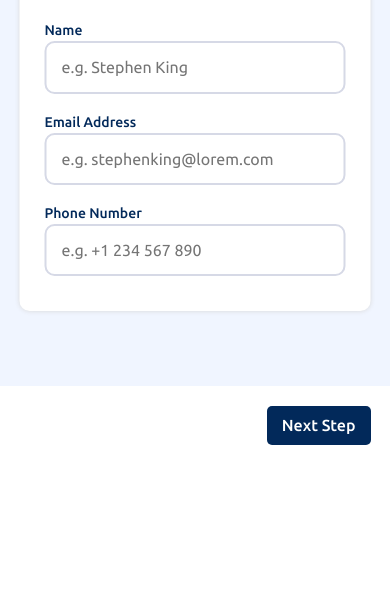
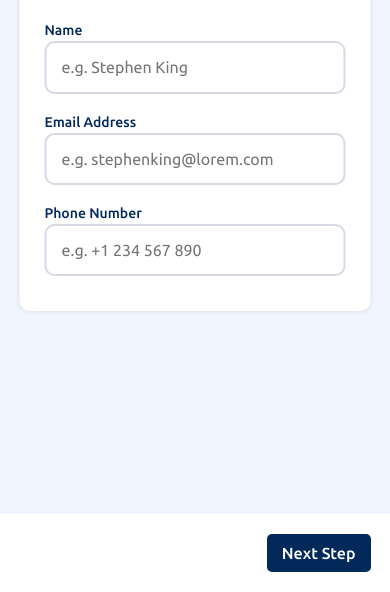
Before and after one commit to Imoyemi-1/multi-step-form-app, a website: page index.html in a window 390 px wide. Shown: the part 252-844 px from the top of the page. Drawn offline with Linux system fonts and the light colour scheme.

Commit message:
fix height mobile view for container

```diff
--- a/css/style.css
+++ b/css/style.css
@@ -54,7 +54,7 @@ body {
 .container {
   display: flex;
   flex-direction: column;
-  overflow: hidden;
+  overflow-x: hidden;
 }
 
 #sidebar {
@@ -472,6 +472,12 @@ main.thankyou {
 
 /* RESPONSIVENESS MEDIA QUERIES*/
 
+@media screen and (max-width: 43.99rem) {
+  .container {
+    min-height: 100vh;
+  }
+}
+
 @media screen and (min-width: 44rem) {
   body {
     display: flex;
```
